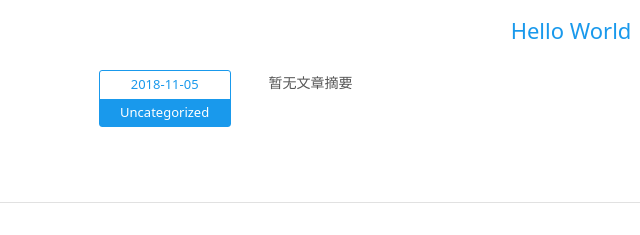
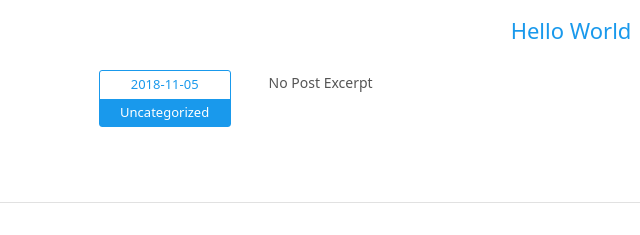
Before and after one commit to GJiaLong/GJiaLong.github.io, a plain HTML site: page index.html in a window 1280 px wide. Shown: the part 338-573 px from the top of the page, 69-709 px from the left. Drawn offline with Linux system fonts and the light colour scheme.

Commit message:
Site updated: 2018-11-06 15:36:55

```diff
--- a/index.html
+++ b/index.html
@@ -108,7 +108,7 @@
       </div>
     </div>
     <!-- Post Excerpt -->
-    <div class="excerpt typo">暂无文章摘要</div>
+    <div class="excerpt typo">No Post Excerpt</div>
     <!-- Post Tags -->
     <div class="tags">
 
```
Also changed, not shown: 2018/11/05/hello-world/index.html (+1 -1 lines).
